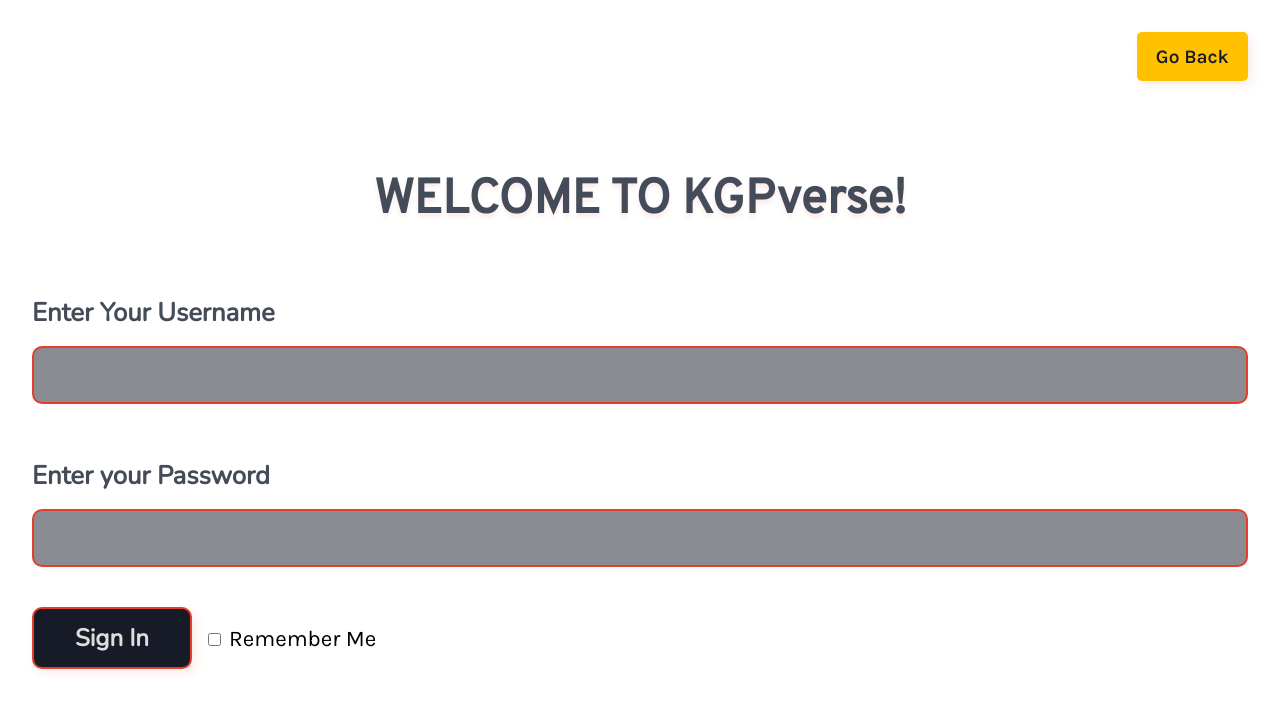
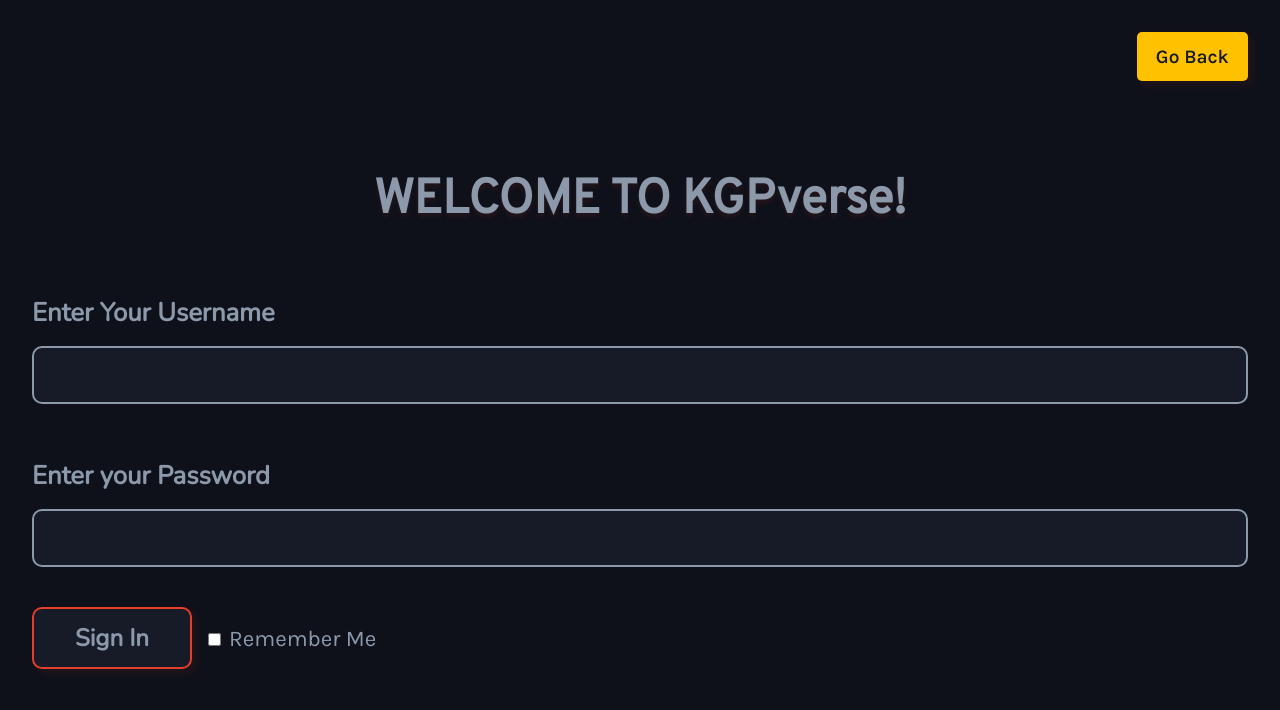
Before and after one commit to Hack-TeeEssGee/frontend, a React (Create React App) app: page /login in a window 1280 px wide. Shown: the top 710 px of the page. Built offline with nearby package versions, Linux system fonts and the light colour scheme; what supertokens-auth-react would draw is missing.

Commit message:
Updated login page;

```diff
--- a/src/styles/_login.scss
+++ b/src/styles/_login.scss
@@ -1,66 +1,7 @@
 //styling file for login page. For login-portal in loanding page styling check _landing.scss
 
 .login-page {
-  background-color: $primary-white;
-}
-
-.logbar {
-  position: fixed;
-  top: 0;
-  min-height: 10vh;
-  min-width: 100%;
-  background-color: rgba($primary-color, 0.8);
-  margin-top: 0rem;
-  display: flex;
-  align-items: center;
-  justify-content: space-evenly;
-
-  @include smd {
-    flex-direction: column;
-    min-height: 100vh;
-    background-color: rgba($primary-color, 1);
-
-    &[isopen="false"] {
-      min-height: 3.5rem;
-      .logbar-links {
-        display: none;
-      }
-    }
-  }
-
-  .pizza {
-    display: none;
-    position: fixed;
-    top: 1rem;
-    left: 1.5rem;
-    transition: all 0.2s ease-in-out;
-
-    &:active {
-      transform: rotateY(90deg);
-    }
-
-    @include smd {
-      display: block;
-    }
-  }
-
-  &-links {
-    width: 60%;
-    display: flex;
-    justify-content: space-evenly;
-    align-items: center;
-
-    @include smd {
-      flex-direction: column;
-      min-height: 60vh;
-    }
-
-    button {
-      padding: 0.6rem 1rem;
-      align-items: center;
-      float: right;
-    }
-  }
+  background-color: $primary-grey;
 }
 
 .official-login-portal,
@@ -94,7 +35,7 @@
     font-style: normal;
     font-weight: 800;
     font-size: 3.8rem;
-    color: $login-page-texts;
+    color: $text-secondary-color;
     text-shadow: 0px 4px 4px rgba($heading-color, 0.1);
     text-align: center;
 
@@ -118,7 +59,7 @@
     font-weight: 600;
     font-size: 1.8rem;
     text-align: left;
-    color: $login-page-texts;
+    color: $text-secondary-color;
 
     @include smd {
       font-size: 1.6rem;
@@ -129,16 +70,23 @@
   .enter-box {
     display: inline-block;
     border-style: solid;
-    background-color: rgba($primary-color, 0.5);
-    border-color: $heading-color;
+    background-color: rgba($primary-color, 1);
+    border-color: $text-secondary-color;
     flex-direction: column;
     align-items: center;
     justify-content: space-evenly;
     padding: 1rem 1.5rem;
     border-radius: 10px;
     margin: 1rem 3.5rem;
-    color: $text-primary-color;
+    color: $text-secondary-color;
     font-size: 1.2rem;
+
+    &:hover,
+    &:active,
+    &:focus {
+      border-color: $heading-color;
+      outline: none;
+    }
 
     @include smd {
       margin: 1rem;
@@ -148,7 +96,7 @@
   button {
     display: inline-block;
     background-color: $primary-color;
-    color: $text-primary-color;
+    color: $text-secondary-color;
     border: 2px solid $heading-color;
     width: 10rem;
     border-radius: 10px;
@@ -176,6 +124,7 @@
     display: inline-block;
     margin: 0.5rem;
     font-size: 1.4rem;
+    color: $text-secondary-color;
   }
 }
 
```
